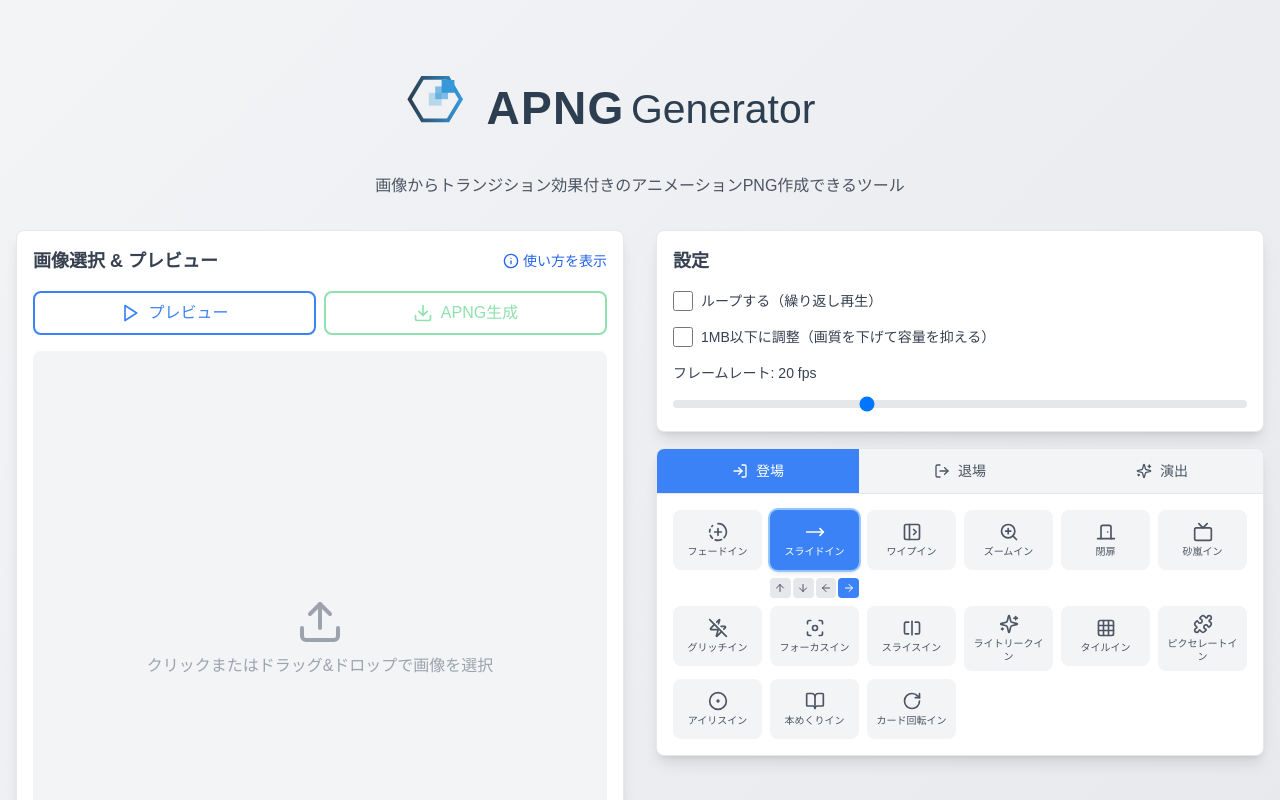
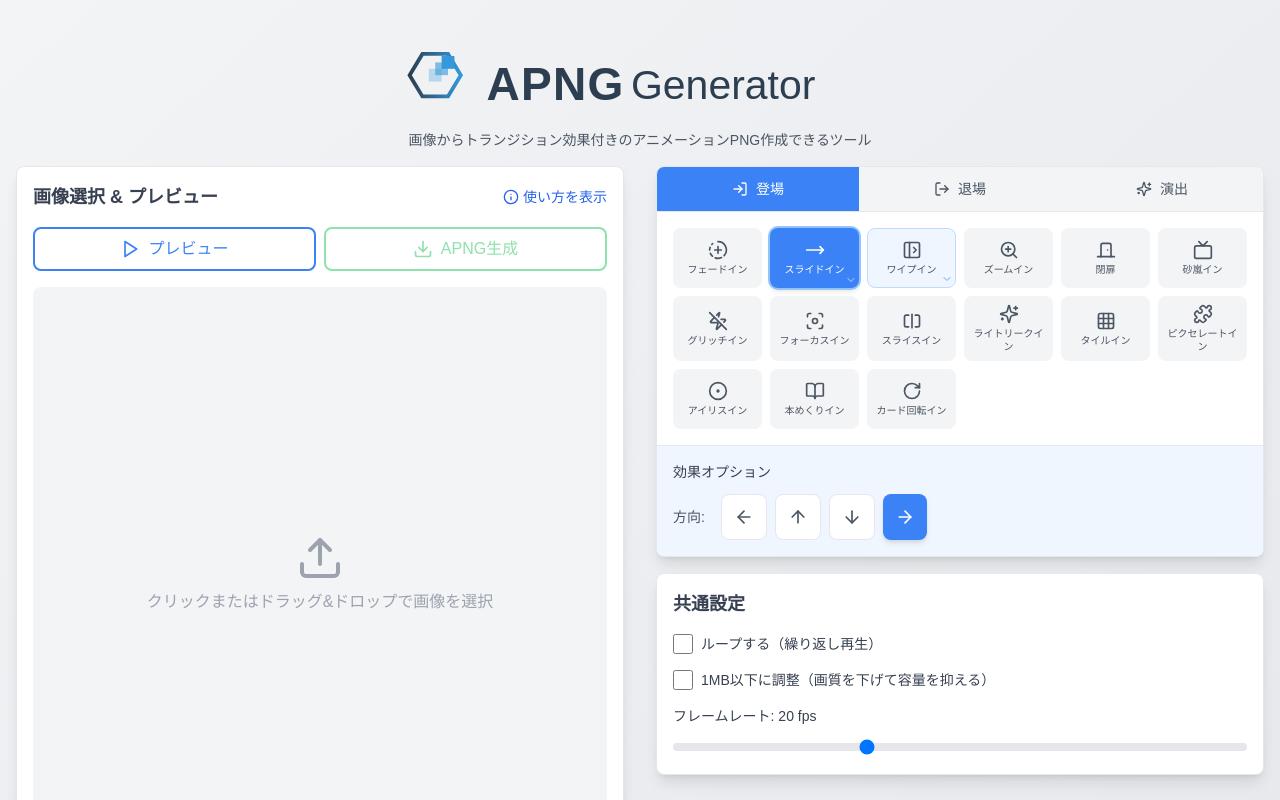
Before and after one commit to air-nakamoto/-apng-generator, a Next.js app: page / in a window 1280 px wide. Both pictures are taken after a click on the button "スライドイン". Shown: the top 800 px of the page. Built offline with nearby package versions, Linux system fonts and the light colour scheme.

Commit message:
V115: UIレイアウト改善 - 効果オプション常時表示、ヘッダー余白削減、振動+ジッター統合、演出プレビュー修正

```diff
--- a/APNGGenerator.tsx
+++ b/APNGGenerator.tsx
@@ -605,8 +605,13 @@ export default function APNGGenerator() {
                 const vibAmp = Math.sin(progress * Math.PI * 8) * 10
                 if (effectDirection === 'vertical') {
                     ctx.drawImage(sourceImage, 0, (Math.random() - 0.5) * vibAmp, canvas.width, canvas.height)
+                } else if (effectDirection === 'horizontal') {
+                    ctx.drawImage(sourceImage, (Math.random() - 0.5) * vibAmp, 0, canvas.width, canvas.height)
                 } else {
-                    ctx.drawImage(sourceImage, (Math.random() - 0.5) * vibAmp, 0, canvas.width, canvas.height)
+                    // random: X,Y両方ランダム（ジッター）
+                    const jitterX = (Math.random() - 0.5) * vibAmp
+                    const jitterY = (Math.random() - 0.5) * vibAmp
+                    ctx.drawImage(sourceImage, jitterX, jitterY, canvas.width, canvas.height)
                 }
                 break
             case 'bounce':
@@ -681,11 +686,6 @@ export default function APNGGenerator() {
                 vigGrad.addColorStop(1, `rgba(0, 0, 0, ${progress * 0.8})`)
                 ctx.fillStyle = vigGrad
                 ctx.fillRect(0, 0, canvas.width, canvas.height)
-                break
-            case 'jitter':
-                const jitterX = (Math.random() - 0.5) * 10 * Math.sin(progress * Math.PI * 8)
-                const jitterY = (Math.random() - 0.5) * 10 * Math.sin(progress * Math.PI * 8)
-                ctx.drawImage(sourceImage, jitterX, jitterY, canvas.width, canvas.height)
                 break
             case 'pulsation':
                 // 脈動: エッジ部分に色のフリンジ（上下左右にズレ）
@@ -701,6 +701,61 @@ export default function APNGGenerator() {
                 ctx.drawImage(sourceImage, aberAmt, aberAmt, canvas.width, canvas.height)
                 ctx.globalAlpha = 1
                 ctx.globalCompositeOperation = 'source-over'
+                break
+            case 'tvStatic':
+                // TV砂嵐
+                drawScaledImage(0, 0, canvas.width, canvas.height)
+                const tvStaticData = ctx.getImageData(0, 0, canvas.width, canvas.height)
+                for (let p = 0; p < tvStaticData.data.length; p += 4) {
+                    if (Math.random() < 0.3) {
+                        const noise = Math.random() * 255
+                        tvStaticData.data[p] = tvStaticData.data[p + 1] = tvStaticData.data[p + 2] = noise
+                    }
+                }
+                ctx.putImageData(tvStaticData, 0, 0)
+                break
+            case 'curtain':
+                // カーテン（左右から閉じる）
+                const curtainProgress = Math.abs(Math.sin(progress * Math.PI))
+                const curtainWidth = canvas.width / 2 * curtainProgress
+                drawScaledImage(0, 0, canvas.width, canvas.height)
+                ctx.fillStyle = 'black'
+                ctx.fillRect(0, 0, curtainWidth, canvas.height)
+                ctx.fillRect(canvas.width - curtainWidth, 0, curtainWidth, canvas.height)
+                break
+            case 'spiral':
+                // スパイラル回転
+                ctx.save()
+                ctx.translate(canvas.width / 2, canvas.height / 2)
+                ctx.rotate(progress * Math.PI * 4)
+                const spiralScale = 1 + Math.sin(progress * Math.PI * 2) * 0.3
+                ctx.scale(spiralScale, spiralScale)
+                ctx.translate(-canvas.width / 2, -canvas.height / 2)
+                drawScaledImage(0, 0, canvas.width, canvas.height)
+                ctx.restore()
+                break
+            case 'fingerprint':
+                // 指紋（同心円）
+                drawScaledImage(0, 0, canvas.width, canvas.height)
+                ctx.strokeStyle = `rgba(100, 100, 100, ${progress * 0.5})`
+                ctx.lineWidth = 2
+                for (let r = 10; r < Math.max(canvas.width, canvas.height); r += 15) {
+                    ctx.beginPath()
+                    ctx.arc(canvas.width / 2, canvas.height / 2, r * (1 + Math.sin(progress * Math.PI + r * 0.1) * 0.1), 0, Math.PI * 2)
+                    ctx.stroke()
+                }
+                break
+            case 'glitch':
+                // グリッチ
+                ctx.globalAlpha = 1
+                for (let s = 0; s < 10; s++) {
+                    const srcSliceY = s * (sourceImage.height / 10)
+                    const dstSliceY = s * (canvas.height / 10)
+                    const srcSliceH = sourceImage.height / 10
+                    const dstSliceH = canvas.height / 10
+                    const glitchOff = (Math.random() - 0.5) * canvas.width * 0.2 * Math.sin(progress * Math.PI * 4)
+                    ctx.drawImage(sourceImage, 0, srcSliceY, sourceImage.width, srcSliceH, glitchOff, dstSliceY, canvas.width, dstSliceH)
+                }
                 break
             default:
                 drawScaledImage(0, 0, canvas.width, canvas.height)
@@ -1130,13 +1185,18 @@ export default function APNGGenerator() {
 
                     // ========== V114 新規効果 ==========
 
-                    // 振動（方向統合）
+                    // 振動（方向統合: 縦/横/ランダム）
                     case 'vibration':
                         const vibAmp = Math.sin(progress * Math.PI * 8) * 10
                         if (effectDirection === 'vertical') {
                             ctx.drawImage(sourceImage, 0, (Math.random() - 0.5) * vibAmp, canvas.width, canvas.height)
+                        } else if (effectDirection === 'horizontal') {
+                            ctx.drawImage(sourceImage, (Math.random() - 0.5) * vibAmp, 0, canvas.width, canvas.height)
                         } else {
-                            ctx.drawImage(sourceImage, (Math.random() - 0.5) * vibAmp, 0, canvas.width, canvas.height)
+                            // random: X,Y両方ランダム（ジッター）
+                            const jitterX = (Math.random() - 0.5) * vibAmp
+                            const jitterY = (Math.random() - 0.5) * vibAmp
+                            ctx.drawImage(sourceImage, jitterX, jitterY, canvas.width, canvas.height)
                         }
                         break
 
@@ -1419,14 +1479,6 @@ export default function APNGGenerator() {
                         vigGrad.addColorStop(1, `rgba(0, 0, 0, ${0.3 + progress * 0.5})`)
                         ctx.fillStyle = vigGrad
                         ctx.fillRect(0, 0, canvas.width, canvas.height)
-                        break
-
-                    // ジッター
-                    case 'jitter':
-                        const jitterInt = Math.sin(progress * Math.PI * 8)
-                        const jitterX = (Math.random() - 0.5) * 10 * jitterInt
-                        const jitterY = (Math.random() - 0.5) * 10 * jitterInt
-                        ctx.drawImage(sourceImage, jitterX, jitterY, canvas.width, canvas.height)
                         break
 
                     // 脈動
@@ -1897,11 +1949,6 @@ export default function APNGGenerator() {
             case 'vignette':
                 return { ...baseStyle, filter: `brightness(${1 - previewProgress * 0.3})` }
 
-            // ジッター
-            case 'jitter':
-                const jitterAmt = Math.sin(previewProgress * Math.PI * 8) * 3
-                return { ...baseStyle, transform: `translate(calc(-50% + ${jitterAmt}px), calc(-50% + ${jitterAmt}px))` }
-
             // 脈動
             case 'pulsation':
                 const aberAmt = Math.sin(previewProgress * Math.PI) * 3
@@ -1939,9 +1986,9 @@ export default function APNGGenerator() {
 
     return (
         <div className="min-h-screen bg-gradient-to-br from-gray-100 to-gray-200 text-gray-800">
-            <div className="container mx-auto px-4 py-12 max-w-7xl">
-                <div className="flex flex-col items-center mb-8">
-                    <svg xmlns="http://www.w3.org/2000/svg" viewBox="0 0 400 80" className="w-full max-w-lg h-auto mb-4">
+            <div className="container mx-auto px-4 py-6 max-w-7xl">
+                <div className="flex flex-col items-center mb-4">
+                    <svg xmlns="http://www.w3.org/2000/svg" viewBox="0 0 400 80" className="w-full max-w-lg h-auto mb-1">
                         <defs>
                             <linearGradient id="gradient3" x1="0%" y1="0%" x2="100%" y2="0%">
                                 <stop offset="0%" style={{ stopColor: "#2C3E50", stopOpacity: 1 }} />
@@ -1969,7 +2016,7 @@ export default function APNGGenerator() {
                             <tspan dx="5" style={{ fontSize: "32px", fontWeight: "normal" }}>Generator</tspan>
                         </text>
                     </svg>
-                    <p className="text-base text-gray-600 text-center mt-2">
+                    <p className="text-sm text-gray-600 text-center">
                         画像からトランジション効果付きのアニメーションPNG作成できるツール
                     </p>
                 </div>
@@ -2077,8 +2124,22 @@ export default function APNGGenerator() {
                     </div>
 
                     <div className="space-y-4">
+                        {/* トランジション効果選択 */}
+                        <TransitionEffectsSelector
+                            transition={transition}
+                            setTransition={handleTransitionChange}
+                            effectDirection={effectDirection}
+                            setEffectDirection={setEffectDirection}
+                            onDirectionChange={() => {
+                                stopPreview()
+                                setTimeout(() => startPreview(), 50)
+                            }}
+                        />
+
+                        {/* 共通設定カード */}
                         <div className="bg-white p-4 rounded-lg shadow-lg border border-gray-200 space-y-4">
-                            <h3 className="text-lg font-semibold text-gray-700">設定</h3>
+                            <h3 className="text-lg font-semibold text-gray-700">共通設定</h3>
+
                             <div className="flex items-center space-x-4">
                                 <label className="flex items-center space-x-2">
                                     <input
@@ -2090,6 +2151,7 @@ export default function APNGGenerator() {
                                     <span className="text-sm font-medium text-gray-700">ループする（繰り返し再生）</span>
                                 </label>
                             </div>
+
                             <div className="flex items-center space-x-4">
                                 <label className="flex items-center space-x-2">
                                     <input
@@ -2138,17 +2200,6 @@ export default function APNGGenerator() {
                                 </div>
                             )}
                         </div>
-
-                        <TransitionEffectsSelector
-                            transition={transition}
-                            setTransition={handleTransitionChange}
-                            effectDirection={effectDirection}
-                            setEffectDirection={setEffectDirection}
-                            onDirectionChange={() => {
-                                stopPreview()
-                                setTimeout(() => startPreview(), 50)
-                            }}
-                        />
                     </div>
                 </div>
 
--- a/components/TransitionEffectsSelector.tsx
+++ b/components/TransitionEffectsSelector.tsx
@@ -1,18 +1,18 @@
 // components/TransitionEffectsSelector.tsx
-// タブ切り替え式 3カテゴリ表示 + 方向選択UI
+// タブ切り替え式 3カテゴリ表示 + 効果オプションセクション
 
 'use client'
 
 import React, { useState } from 'react'
 import { transitionEffects, findEffectByName } from '../constants/transitionEffects'
-import { ArrowUp, ArrowDown, ArrowLeft, ArrowRight, MoveVertical, MoveHorizontal, LogIn, LogOut, Sparkles } from 'lucide-react'
+import { ArrowUp, ArrowDown, ArrowLeft, ArrowRight, MoveVertical, MoveHorizontal, LogIn, LogOut, Sparkles, Shuffle, ChevronDown } from 'lucide-react'
 
 interface Props {
     transition: string
     setTransition: (t: string) => void
     effectDirection: string
     setEffectDirection: (d: string) => void
-    onDirectionChange?: () => void  // 方向変更時にプレビューを開始するコールバック
+    onDirectionChange?: () => void
 }
 
 // タブのアイコンと短いラベル
@@ -32,7 +32,7 @@ export const TransitionEffectsSelector: React.FC<Props> = ({
     const [activeTab, setActiveTab] = useState(0)
     const selectedEffect = findEffectByName(transition)
 
-    // 現在選択中の効果がどのタブにあるか確認し、そのタブをアクティブにする
+    // 現在選択中の効果がどのタブにあるか確認
     const findTabForEffect = (effectName: string) => {
         for (let i = 0; i < transitionEffects.length; i++) {
             if (transitionEffects[i].effects.some(e => e.name === effectName)) {
@@ -49,6 +49,12 @@ export const TransitionEffectsSelector: React.FC<Props> = ({
     }
 
     const currentCategory = transitionEffects[activeTab]
+
+    // 方向オプションがあるかチェック
+    const hasDirectionOption = selectedEffect?.hasDirection && selectedEffect.directions
+    const is4Direction = hasDirectionOption && selectedEffect.directions?.includes('up')
+    const is3Direction = hasDirectionOption && selectedEffect.directions?.includes('random')  // 縦/横/ランダム
+    const is2Direction = hasDirectionOption && selectedEffect.directions?.includes('vertical') && !is3Direction
 
     return (
         <div className="bg-white rounded-lg shadow-lg border border-gray-200 overflow-hidden">
@@ -83,16 +89,19 @@ export const TransitionEffectsSelector: React.FC<Props> = ({
                     {currentCategory.effects.map((effect) => {
                         const Icon = effect.icon
                         const isSelected = transition === effect.name
+                        const hasOptions = effect.hasDirection && effect.directions
 
                         return (
-                            <div key={effect.name} className="flex flex-col gap-1">
                             <button
+                                key={effect.name}
                                 onClick={() => handleEffectSelect(effect.name)}
                                 className={`
-                                        flex flex-col items-center justify-center p-2 rounded-lg
+                                    relative flex flex-col items-center justify-center p-2 rounded-lg
                                     transition-all duration-200 min-h-[60px]
                                     ${isSelected
                                         ? 'bg-blue-500 text-white ring-2 ring-blue-300 shadow-md'
+                                        : hasOptions
+                                            ? 'bg-blue-50 text-gray-600 hover:bg-blue-100 border border-blue-200'
                                             : 'bg-gray-100 text-gray-600 hover:bg-gray-200'
                                     }
                                 `}
@@ -101,12 +110,29 @@ export const TransitionEffectsSelector: React.FC<Props> = ({
                                 <span className="text-[10px] text-center leading-tight">
                                     {effect.label}
                                 </span>
+                                {/* オプションありインジケーター */}
+                                {hasOptions && (
+                                    <ChevronDown className={`absolute bottom-0.5 right-0.5 w-3 h-3 ${isSelected ? 'text-blue-200' : 'text-blue-400'}`} />
+                                )}
                             </button>
+                        )
+                    })}
+                </div>
+            </div>
 
-                                {/* 方向選択UI（4方向） */}
-                                {effect.hasDirection && isSelected && effect.directions?.includes('up') && (
-                                    <div className="grid grid-cols-4 gap-0.5 mt-1">
-                                        {(['up', 'down', 'left', 'right'] as const).map((dir) => (
+            {/* 効果オプションセクション（常に表示） */}
+            <hr className="border-gray-200" />
+            <div className="p-4 bg-blue-50">
+                <h4 className="text-sm font-medium text-gray-700 mb-3">
+                    効果オプション
+                </h4>
+
+                {/* 4方向選択（上下左右） */}
+                {is4Direction && (
+                    <div className="flex items-center gap-2">
+                        <span className="text-sm text-gray-600 mr-2">方向:</span>
+                        <div className="flex gap-2">
+                            {(['left', 'up', 'down', 'right'] as const).map((dir) => (
                                 <button
                                     key={dir}
                                     onClick={() => {
@@ -114,26 +140,62 @@ export const TransitionEffectsSelector: React.FC<Props> = ({
                                         onDirectionChange?.()
                                     }}
                                     className={`
-                                                    p-1 rounded text-xs flex items-center justify-center
+                                        p-3 rounded-lg flex items-center justify-center
+                                        transition-all duration-200
                                         ${effectDirection === dir
-                                                        ? 'bg-blue-500 text-white'
-                                                        : 'bg-gray-200 text-gray-600 hover:bg-gray-300'
+                                            ? 'bg-blue-500 text-white shadow-md'
+                                            : 'bg-white text-gray-600 hover:bg-gray-100 border border-gray-200'
                                         }
                                     `}
                                     title={dir === 'up' ? '上' : dir === 'down' ? '下' : dir === 'left' ? '左' : '右'}
                                 >
-                                                {dir === 'up' && <ArrowUp className="w-3 h-3" />}
-                                                {dir === 'down' && <ArrowDown className="w-3 h-3" />}
-                                                {dir === 'left' && <ArrowLeft className="w-3 h-3" />}
-                                                {dir === 'right' && <ArrowRight className="w-3 h-3" />}
+                                    {dir === 'up' && <ArrowUp className="w-5 h-5" />}
+                                    {dir === 'down' && <ArrowDown className="w-5 h-5" />}
+                                    {dir === 'left' && <ArrowLeft className="w-5 h-5" />}
+                                    {dir === 'right' && <ArrowRight className="w-5 h-5" />}
                                 </button>
                             ))}
                         </div>
+                    </div>
                 )}
 
-                                {/* 方向選択UI（縦/横） */}
-                                {effect.hasDirection && isSelected && effect.directions?.includes('vertical') && (
-                                    <div className="grid grid-cols-2 gap-0.5 mt-1">
+                {/* 3方向選択（縦/横/ランダム） */}
+                {is3Direction && (
+                    <div className="flex items-center gap-2">
+                        <span className="text-sm text-gray-600 mr-2">方向:</span>
+                        <div className="flex gap-2">
+                            {(['vertical', 'horizontal', 'random'] as const).map((dir) => (
+                                <button
+                                    key={dir}
+                                    onClick={() => {
+                                        setEffectDirection(dir)
+                                        onDirectionChange?.()
+                                    }}
+                                    className={`
+                                        px-4 py-2 rounded-lg flex items-center justify-center gap-2
+                                        transition-all duration-200
+                                        ${effectDirection === dir
+                                            ? 'bg-blue-500 text-white shadow-md'
+                                            : 'bg-white text-gray-600 hover:bg-gray-100 border border-gray-200'
+                                        }
+                                    `}
+                                    title={dir === 'vertical' ? '縦' : dir === 'horizontal' ? '横' : 'ランダム'}
+                                >
+                                    {dir === 'vertical' && <MoveVertical className="w-5 h-5" />}
+                                    {dir === 'horizontal' && <MoveHorizontal className="w-5 h-5" />}
+                                    {dir === 'random' && <Shuffle className="w-5 h-5" />}
+                                    <span className="text-sm">{dir === 'vertical' ? '縦' : dir === 'horizontal' ? '横' : 'ランダム'}</span>
+                                </button>
+                            ))}
+                        </div>
+                    </div>
+                )}
+
+                {/* 2方向選択（縦/横のみ） */}
+                {is2Direction && (
+                    <div className="flex items-center gap-2">
+                        <span className="text-sm text-gray-600 mr-2">方向:</span>
+                        <div className="flex gap-2">
                             {(['vertical', 'horizontal'] as const).map((dir) => (
                                 <button
                                     key={dir}
@@ -142,24 +204,28 @@ export const TransitionEffectsSelector: React.FC<Props> = ({
                                         onDirectionChange?.()
                                     }}
                                     className={`
-                                                    p-1 rounded text-xs flex items-center justify-center
+                                        px-4 py-2 rounded-lg flex items-center justify-center gap-2
+                                        transition-all duration-200
                                         ${effectDirection === dir
-                                                        ? 'bg-blue-500 text-white'
-                                                        : 'bg-gray-200 text-gray-600 hover:bg-gray-300'
+                                            ? 'bg-blue-500 text-white shadow-md'
+                                            : 'bg-white text-gray-600 hover:bg-gray-100 border border-gray-200'
                                         }
                                     `}
                                     title={dir === 'vertical' ? '縦' : '横'}
                                 >
-                                                {dir === 'vertical' && <MoveVertical className="w-3 h-3" />}
-                                                {dir === 'horizontal' && <MoveHorizontal className="w-3 h-3" />}
+                                    {dir === 'vertical' && <MoveVertical className="w-5 h-5" />}
+                                    {dir === 'horizontal' && <MoveHorizontal className="w-5 h-5" />}
+                                    <span className="text-sm">{dir === 'vertical' ? '縦' : '横'}</span>
                                 </button>
                             ))}
                         </div>
+                    </div>
                 )}
-                            </div>
-                        )
-                    })}
-                </div>
+
+                {/* オプションなしの場合 */}
+                {!hasDirectionOption && (
+                    <p className="text-sm text-gray-500">この効果にはオプションがありません</p>
+                )}
             </div>
         </div>
     )
```
Also changed, not shown: constants/transitionEffects.ts (+2 -7 lines). Lines whose indentation alone changed are shown as unchanged.
